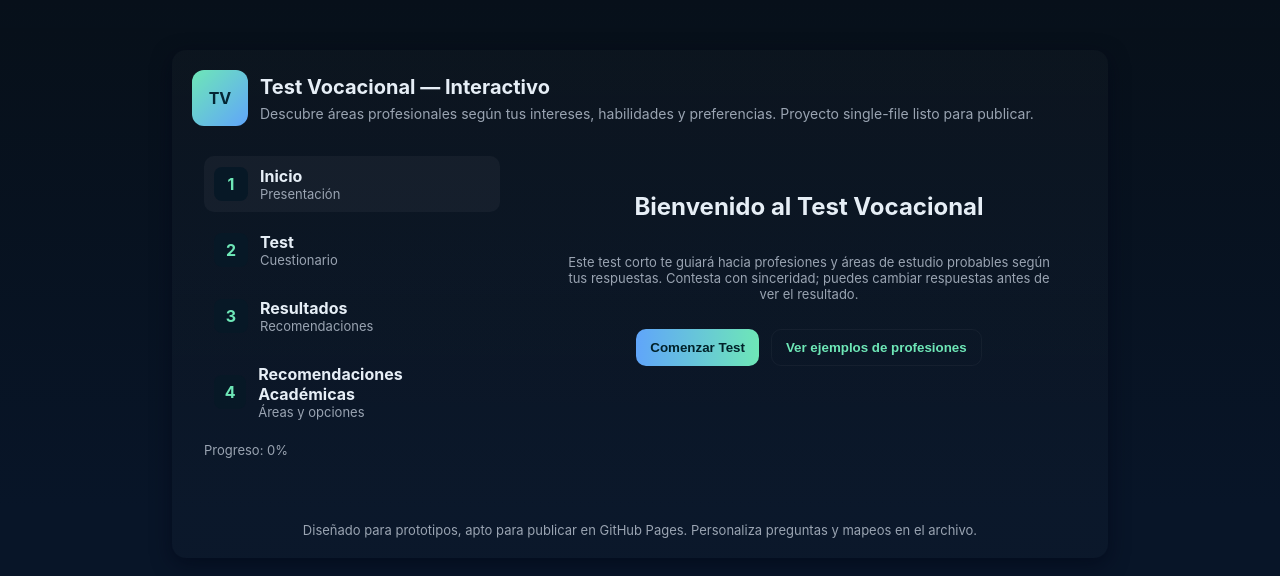
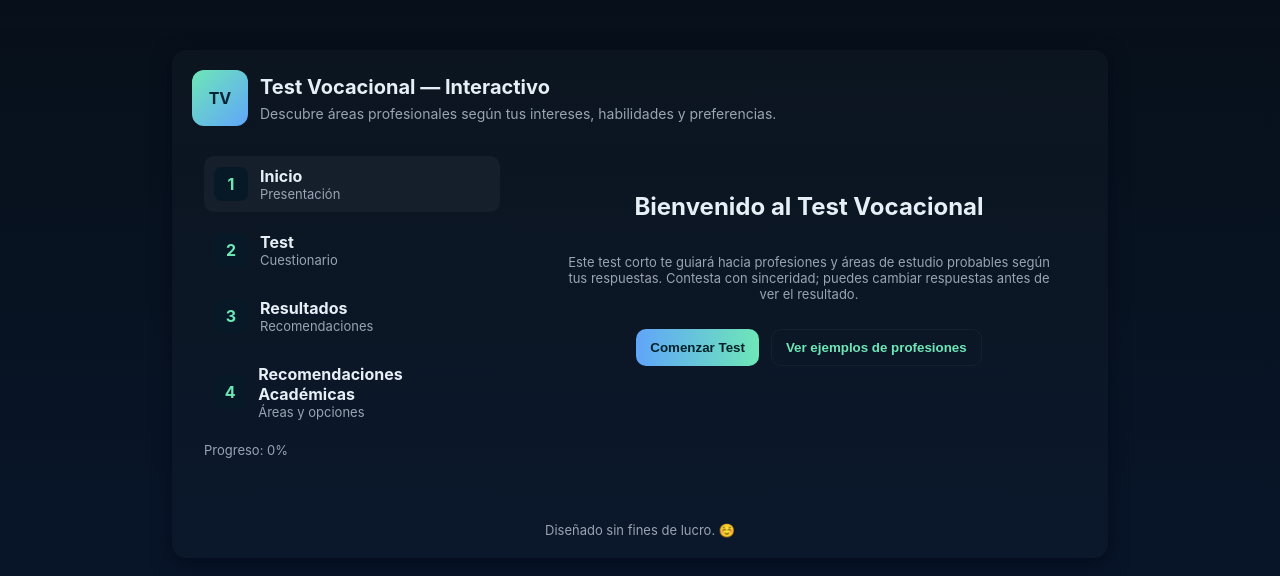
Before and after one commit to Karol-qwq/Test_vocacional, a plain HTML site: page index.html in a window 1280 px wide. Drawn offline with Linux system fonts and the light colour scheme.

Commit message:
Update index.html

```diff
--- a/index.html
+++ b/index.html
@@ -79,7 +79,7 @@
           <div class="logo">TV</div>
           <div>
             <h1>Test Vocacional — Interactivo</h1>
-            <p class="lead">Descubre áreas profesionales según tus intereses, habilidades y preferencias. Proyecto single-file listo para publicar.</p>
+            <p class="lead">Descubre áreas profesionales según tus intereses, habilidades y preferencias.</p>
           </div>
         </div>
       </header>
@@ -97,7 +97,7 @@
       </div>
 
       <footer>
-        <div class="muted">Diseñado para prototipos, apto para publicar en GitHub Pages. Personaliza preguntas y mapeos en el archivo.</div>
+        <div class="muted">Diseñado sin fines de lucro. ☺️</div>
       </footer>
     </div>
   </main>
```
